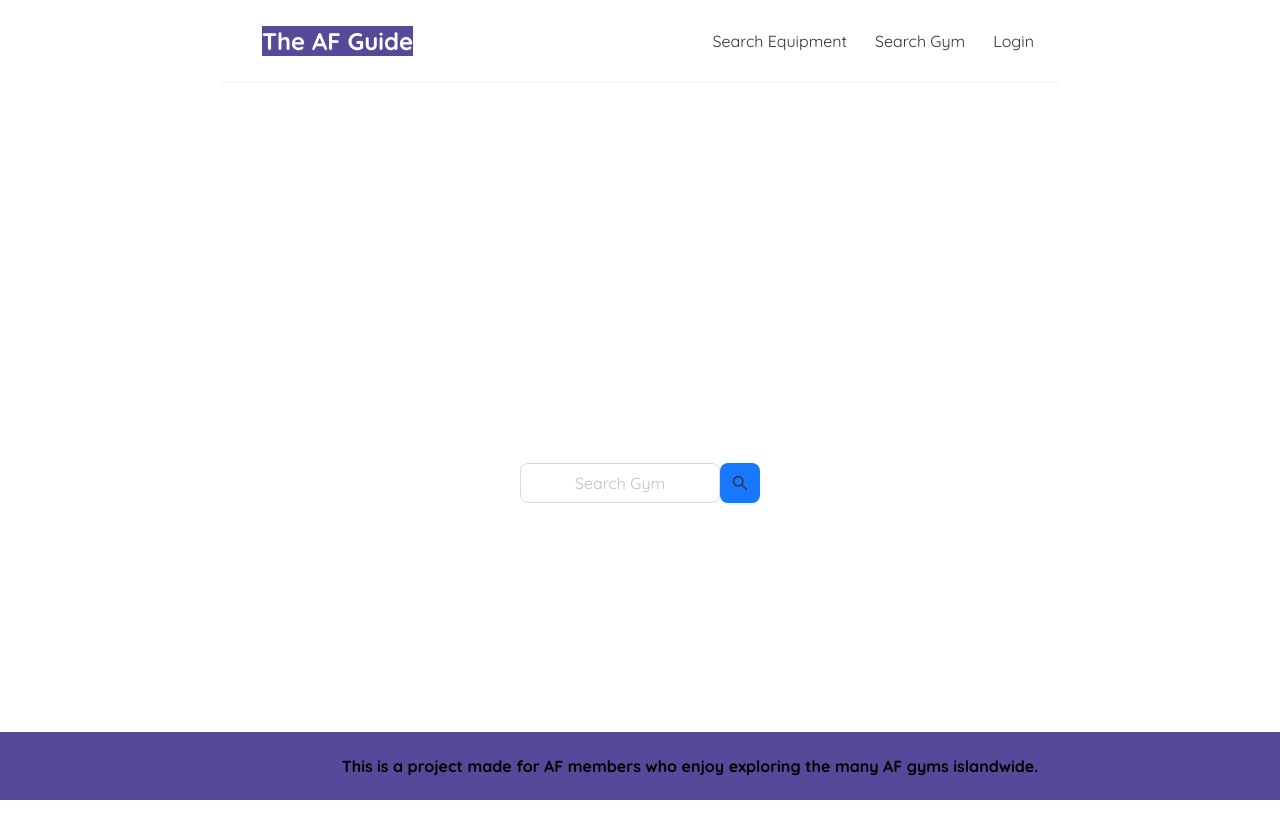
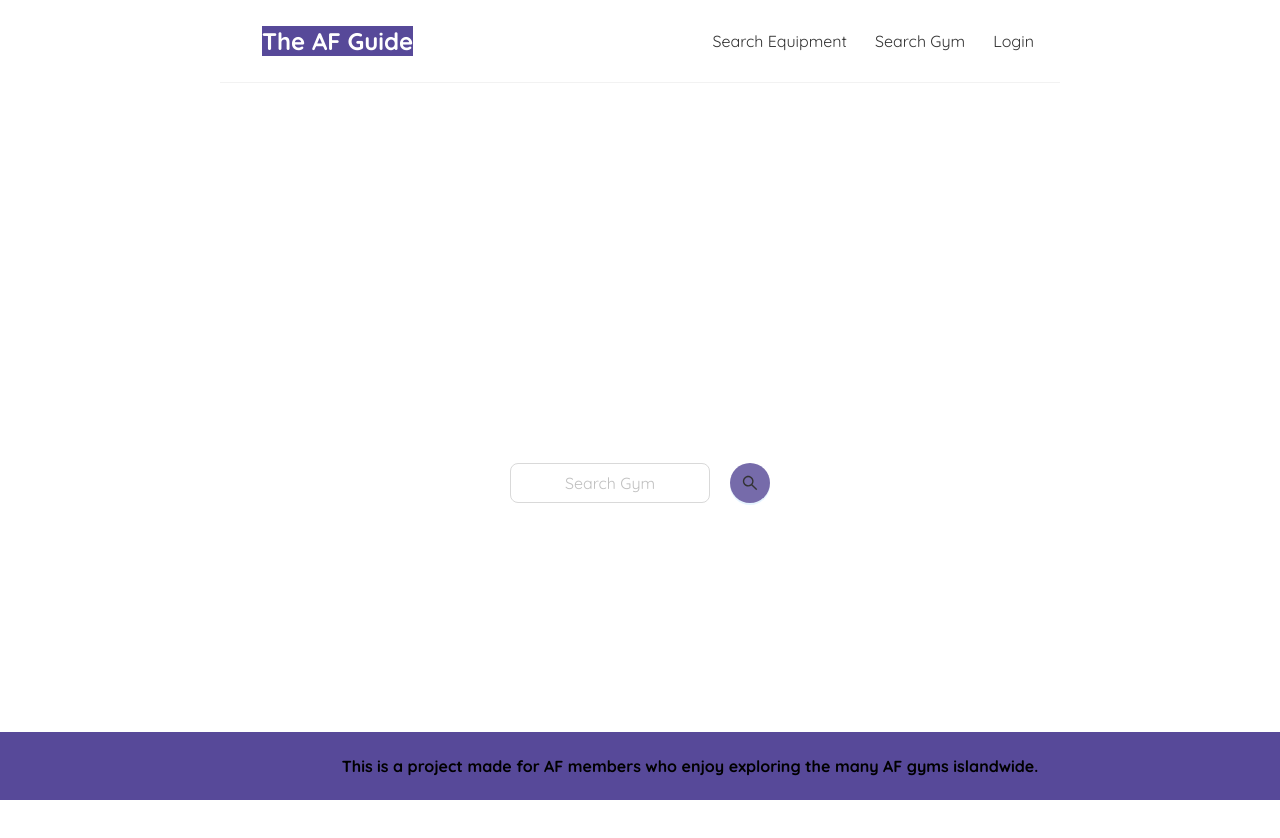
Before and after one commit to nigelip/equipment-finder, a React (Create React App) app: page /searchgym in a window 1280 px wide. Shown: the top 838 px of the page. Built offline with nearby package versions, Linux system fonts and the light colour scheme; no server answers; the database is empty.

Commit message:
Make button circle and purple

```diff
--- a/src/App.css
+++ b/src/App.css
@@ -45,6 +45,18 @@
   align-items: center;
   text-align: center;
   min-height: 100vh;
+}
+
+.search .search-button {
+    background-color:hsla(251, 35%, 44%, 0.812);
+    margin-left: 20px;
+    border-radius: 50%;
+
+}
+
+.search .search-button:hover {
+    background-color:hsla(251, 35%, 44%, 0.5);
+
 }
 
 * {
--- a/src/Components/SearchByEquipment.js
+++ b/src/Components/SearchByEquipment.js
@@ -85,6 +85,7 @@ const SearchByEquipment = () => {
         />
         <Button
           type="primary"
+          className="search-button"
           size="large"
           icon={<SearchOutlined />}
           onClick={handleSearch}
--- a/src/Components/SearchByLoc.js
+++ b/src/Components/SearchByLoc.js
@@ -88,6 +88,7 @@ const SearchByLoc = () => {
         />
         <Button
           type="primary"
+          className="search-button"
           size="large"
           icon={<SearchOutlined />}
           onClick={handleSearch}
```
